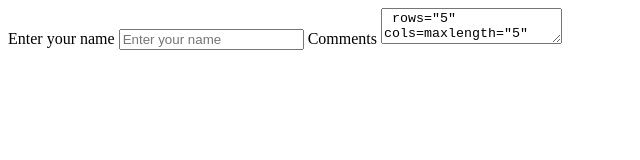
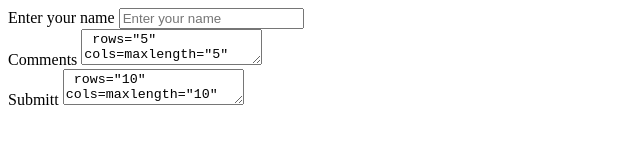
Before and after one commit to Tharun1208/Module-01, a plain HTML site: page m12.html in a window 1280 px wide. Shown: the whole page, without its empty margins (0-640 px from the left). Drawn offline with Linux system fonts and the light colour scheme.

Commit message:
Update m12.html

```diff
--- a/m12.html
+++ b/m12.html
@@ -1,8 +1,10 @@
 <html>
 <form>
 <label> Enter your name </label>
-<input name="p1" maxlength="20" placeholder="Enter your name">
+<input name="p1" maxlength="20" placeholder="Enter your name"><br>
 <label>Comments</label>
-<textarea> rows="5" cols=maxlength="5" size="10"</textarea>
+<textarea> rows="5" cols=maxlength="5" size="10"</textarea><br>
+<label>Submitt</label>
+<textarea> rows="10" cols=maxlength="10" size="10"</textarea><br>
 </form>
 </html>
```
